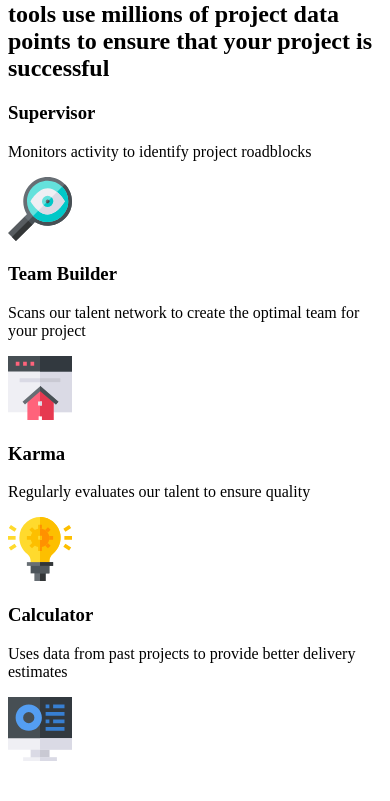
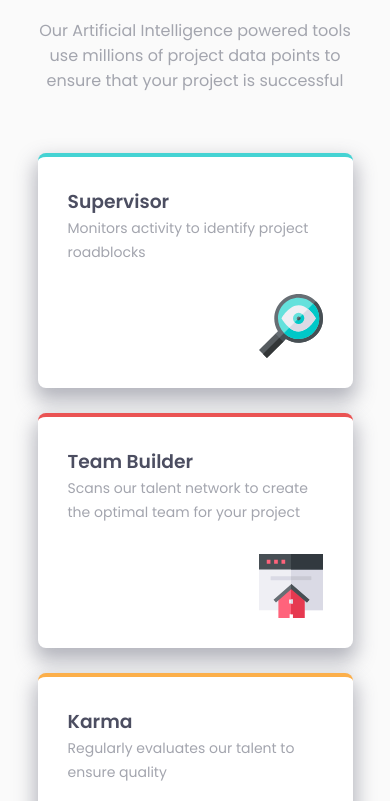
Before and after one commit to Carmendelber/four-card-feature-section-master, a plain HTML site: page index.html in a window 390 px wide. Shown: the part 143-944 px from the top of the page. Before the commit the page ends 916 px from the top, so only its background shows below. Drawn offline with Linux system fonts and the light colour scheme; files that its build step writes are made by us from their sources.

Commit message:
Mobile version ready

```diff
--- a/css/style.css
+++ b/css/style.css
@@ -0,0 +1,70 @@
+* {margin: 0; box-sizing: border-box; list-style: none; padding: 0; text-decoration: none}
+a {text-decoration: none;}
+h1, h2, h3, h4, h5, p, ul, li, figure {margin: 0;}
+h1, h2, h3, h4, h5 {font-weight:400}
+img {max-width: 100%}
+
+body {
+    background-color: hsl(0, 0%, 98%);
+    font-family: 'Poppins', sans-serif;
+    display: flex;
+    padding: 60px 0 60px 0;
+}
+
+main {
+    width: 315px;
+    margin:auto;
+}
+
+h1, h2 {
+    color: hsl(229, 6%, 66%);
+    text-align: center;
+}
+
+h1 {
+    font-weight: 200;
+    font-size: 25px;
+    margin-bottom: 25px;
+}
+
+h1 span {
+    color: hsl(234, 12%, 34%);
+    font-weight: 600;
+}
+
+h2 {
+    font-size: 16px;
+    font-weight: 400;
+    margin-bottom: 60px;
+}
+
+.card {
+    background-color: white;
+    border-top: 4px solid black;
+    border-radius: 8px;
+    box-shadow: 0px 10px 20px 3px rgba(76,78,97,0.4);
+    padding: 30px;
+    margin-bottom: 25px;
+}
+
+.card__role {
+    color: hsl(234, 12%, 34%);
+    font-weight: 600;
+}
+
+.card__description {
+    font-size: 14px;
+    line-height: 24px;
+    color: hsl(229, 6%, 66%);
+    margin-bottom: 30px;
+}
+
+.card__icon {
+    display: flex;
+    justify-content: end;
+}
+
+.card.cyan {border-color: hsl(180, 62%, 55%)}
+.card.red {border-color: hsl(0, 78%, 62%)}
+.card.orange {border-color: hsl(34, 97%, 64%)}
+.card.blue {border-color: hsl(212, 86%, 64%)}
--- a/index.html
+++ b/index.html
@@ -8,7 +8,7 @@
   <link rel="preconnect" href="https://fonts.googleapis.com">
   <link rel="preconnect" href="https://fonts.gstatic.com" crossorigin>
   <link href="https://fonts.googleapis.com/css2?family=Poppins:wght@200;400;600&display=swap" rel="stylesheet">
-  <link rel="stylesheet" href="style.css">
+  <link rel="stylesheet" href="css/style.css">
 </head>
 
 <body>
@@ -22,33 +22,41 @@
     <section class="container">
 
       <!-- CARD 1 -->
-      <div class="card">
-        <h3 class="car__role">Supervisor</h3>
+      <div class="card cyan">
+        <h3 class="card__role">Supervisor</h3>
         <p class="card__description">Monitors activity to identify project roadblocks</p>
-        <img alt="" aria-hidden=“true” src="images/icon-supervisor.svg">
+        <div class="card__icon">
+          <img alt="" aria-hidden=“true” src="images/icon-supervisor.svg">
+        </div>
       </div>
 
     <div class="2-card-central">
       <!-- CARD 2 -->
-      <div class="card">
-        <h3 class="car__role">Team Builder</h3>
+      <div class="card red">
+        <h3 class="card__role">Team Builder</h3>
         <p class="card__description">Scans our talent network to create the optimal team for your project</p>
-        <img alt="" aria-hidden=“true” src="images/icon-team-builder.svg">
+        <div class="card__icon">
+          <img alt="" aria-hidden=“true” src="images/icon-team-builder.svg">
+        </div>
       </div>
 
       <!-- CARD 3 -->
-      <div class="card">
-        <h3 class="car__role">Karma</h3>
+      <div class="card orange">
+        <h3 class="card__role">Karma</h3>
         <p class="card__description">Regularly evaluates our talent to ensure quality</p>
-        <img alt="" aria-hidden=“true” src="images/icon-karma.svg">
+        <div class="card__icon">
+          <img alt="" aria-hidden=“true” src="images/icon-karma.svg">
+        </div>
       </div>
     </div><!-- /.2-card-central -->
 
-      <!-- CARD 3 -->
-      <div class="card">
-        <h3 class="car__role">Calculator</h3>
+      <!-- CARD 4 -->
+      <div class="card blue">
+        <h3 class="card__role">Calculator</h3>
         <p class="card__description">Uses data from past projects to provide better delivery estimates</p>
-        <img alt="" aria-hidden=“true” src="images/icon-calculator.svg">
+        <div class="card__icon">
+          <img alt="" aria-hidden=“true” src="images/icon-calculator.svg">
+        </div>
       </div>
 
     </section>
```
